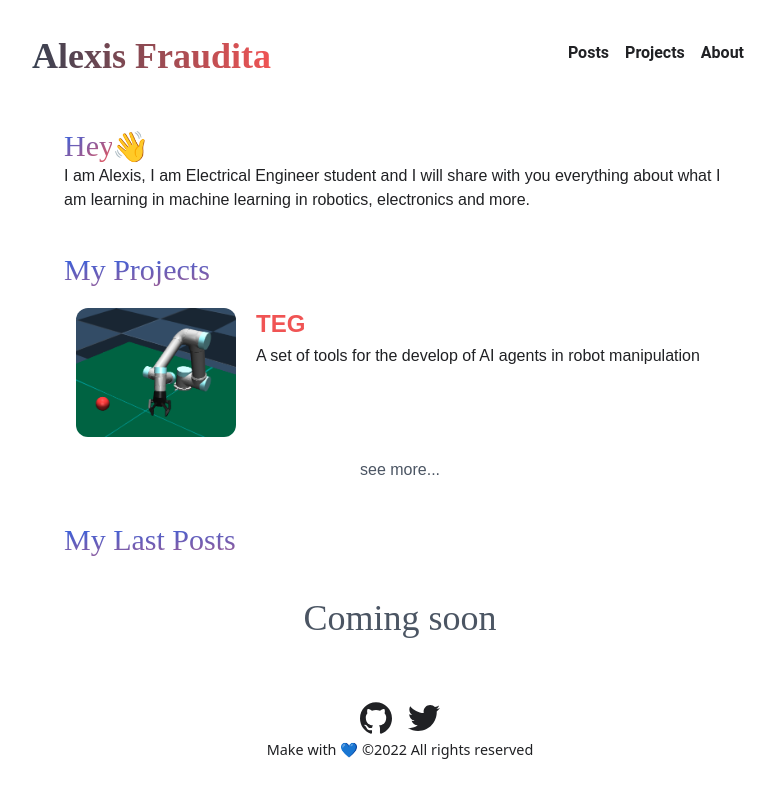
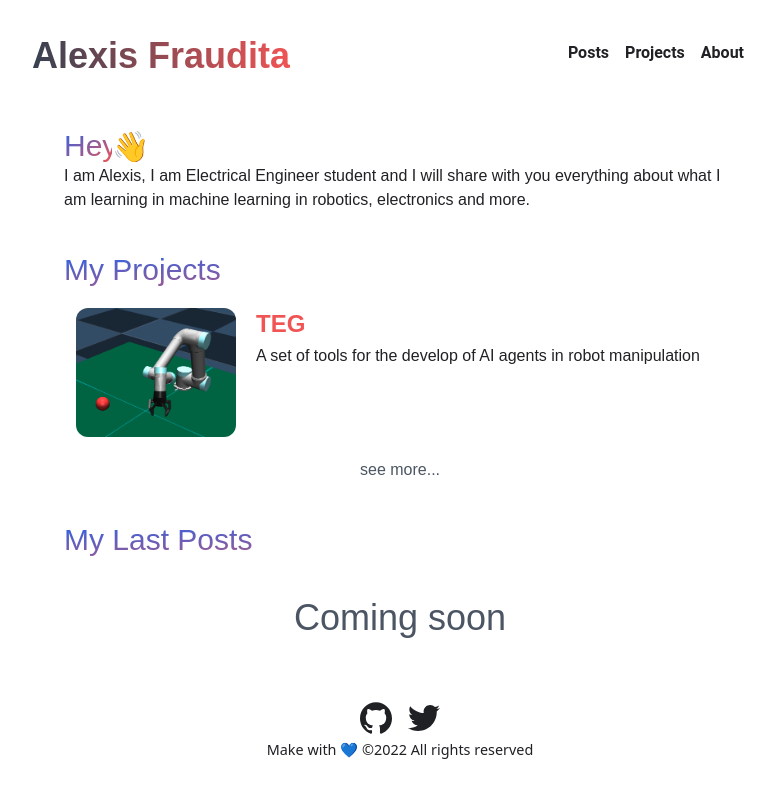
Before and after one commit to alefram/Alefram.github.io, a Next.js app: page / in a window 1280 px wide. Shown: the top 798 px of the page, without its empty margins (240-1015 px from the left). Built offline with nearby package versions, Linux system fonts and the light colour scheme; what @tailwindcss/typography would draw is missing.

Commit message:
more fixes

```diff
--- a/tailwind.config.js
+++ b/tailwind.config.js
@@ -6,8 +6,8 @@ module.exports = {
     extend: {
       fontFamily: {
         'Roboto':['Roboto', 'sans-serif'],
-        'bebasNue': ['Bebas Neue'],
-        'banger': ['Bangers'],
+        'bebasNue': ['Bebas Neue', 'sans-serif'],
+        'banger': ['Bangers', 'sans-serif'],
         'nunito': ['Nunito Sans', 'sans-serif']
 
       },
```
